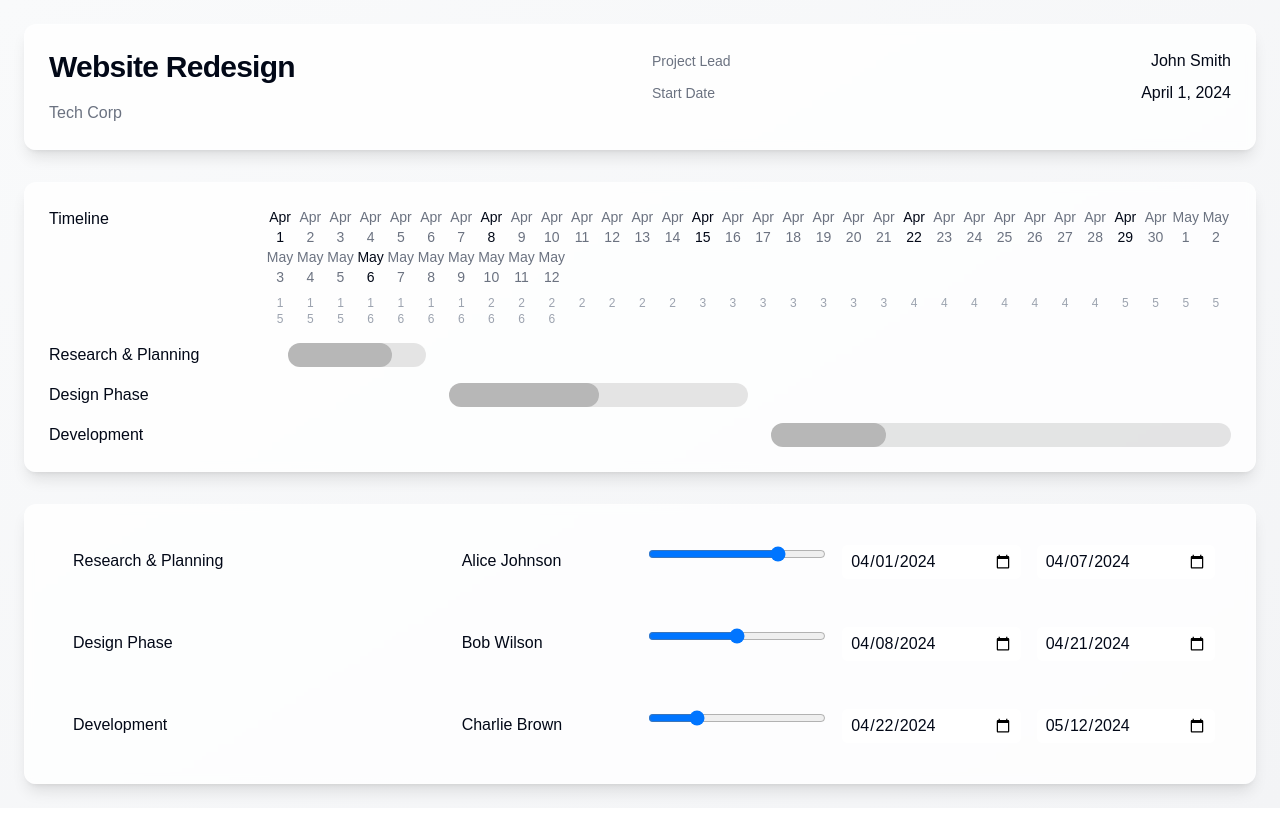
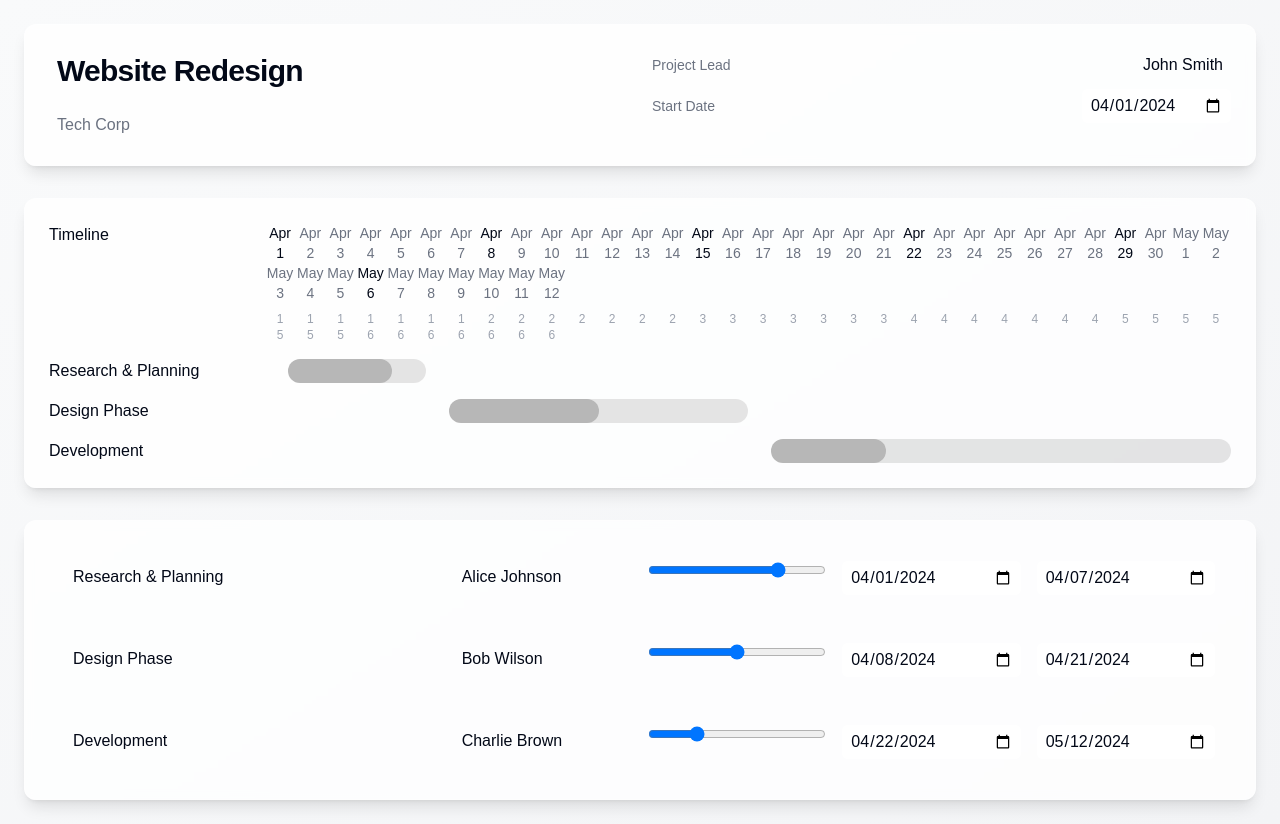
Before and after one commit to Thorpo123/project-planner-pro, a React (Vite) app: page / in a window 1280 px wide. Built offline with nearby package versions, Linux system fonts and the light colour scheme.

Commit message:
Make planner editable
Enable editing functionality for all components of the project planner, allowing users to modify project details, tasks, and timelines directly within the interface.
[skip gpt_engineer]

```diff
--- a/src/components/ProjectContext.tsx
+++ b/src/components/ProjectContext.tsx
@@ -57,6 +57,7 @@ const initialData: ProjectData = {
 interface ProjectContextType {
   projectData: ProjectData;
   updateTask: (taskId: string, updates: Partial<Task>) => void;
+  updateProjectData: (updates: Partial<ProjectData>) => void;
   reorderTasks: (startIndex: number, endIndex: number) => void;
 }
 
@@ -74,6 +75,13 @@ export const ProjectProvider = ({ children }: { children: React.ReactNode }) =>
     }));
   };
 
+  const updateProjectData = (updates: Partial<ProjectData>) => {
+    setProjectData((prev) => ({
+      ...prev,
+      ...updates,
+    }));
+  };
+
   const reorderTasks = (startIndex: number, endIndex: number) => {
     setProjectData((prev) => {
       const newTasks = [...prev.tasks];
@@ -84,7 +92,7 @@ export const ProjectProvider = ({ children }: { children: React.ReactNode }) =>
   };
 
   return (
-    <ProjectContext.Provider value={{ projectData, updateTask, reorderTasks }}>
+    <ProjectContext.Provider value={{ projectData, updateTask, updateProjectData, reorderTasks }}>
       {children}
     </ProjectContext.Provider>
   );
--- a/src/components/ProjectHeader.tsx
+++ b/src/components/ProjectHeader.tsx
@@ -2,27 +2,49 @@ import { useProject } from "./ProjectContext";
 import { format } from "date-fns";
 
 export const ProjectHeader = () => {
-  const { projectData } = useProject();
+  const { projectData, updateProjectData } = useProject();
 
   return (
     <div className="glass-card rounded-xl p-6 animate-slide-in">
       <div className="grid grid-cols-1 md:grid-cols-2 gap-6">
         <div className="space-y-4">
-          <h1 className="text-3xl font-semibold tracking-tight">
+          <h1
+            className="text-3xl font-semibold tracking-tight editable-cell"
+            contentEditable
+            suppressContentEditableWarning
+            onBlur={(e) => updateProjectData({ title: e.target.textContent || "" })}
+          >
             {projectData.title}
           </h1>
-          <p className="text-gray-500">{projectData.company}</p>
+          <p
+            className="text-gray-500 editable-cell"
+            contentEditable
+            suppressContentEditableWarning
+            onBlur={(e) => updateProjectData({ company: e.target.textContent || "" })}
+          >
+            {projectData.company}
+          </p>
         </div>
         <div className="space-y-2">
           <div className="flex items-center justify-between">
             <span className="text-sm text-gray-500">Project Lead</span>
-            <span className="font-medium">{projectData.projectLead}</span>
+            <span
+              className="font-medium editable-cell"
+              contentEditable
+              suppressContentEditableWarning
+              onBlur={(e) => updateProjectData({ projectLead: e.target.textContent || "" })}
+            >
+              {projectData.projectLead}
+            </span>
           </div>
           <div className="flex items-center justify-between">
             <span className="text-sm text-gray-500">Start Date</span>
-            <span className="font-medium">
-              {format(new Date(projectData.startDate), "MMMM d, yyyy")}
-            </span>
+            <input
+              type="date"
+              value={projectData.startDate}
+              onChange={(e) => updateProjectData({ startDate: e.target.value })}
+              className="editable-cell font-medium"
+            />
           </div>
         </div>
       </div>
```
